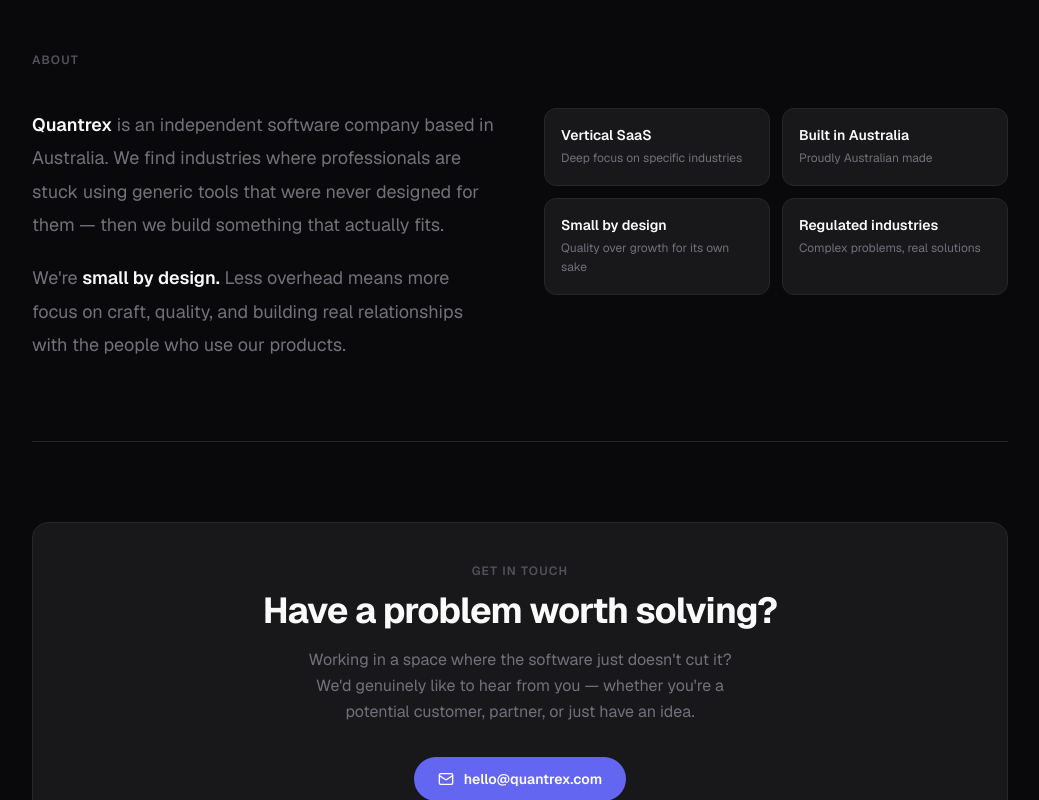
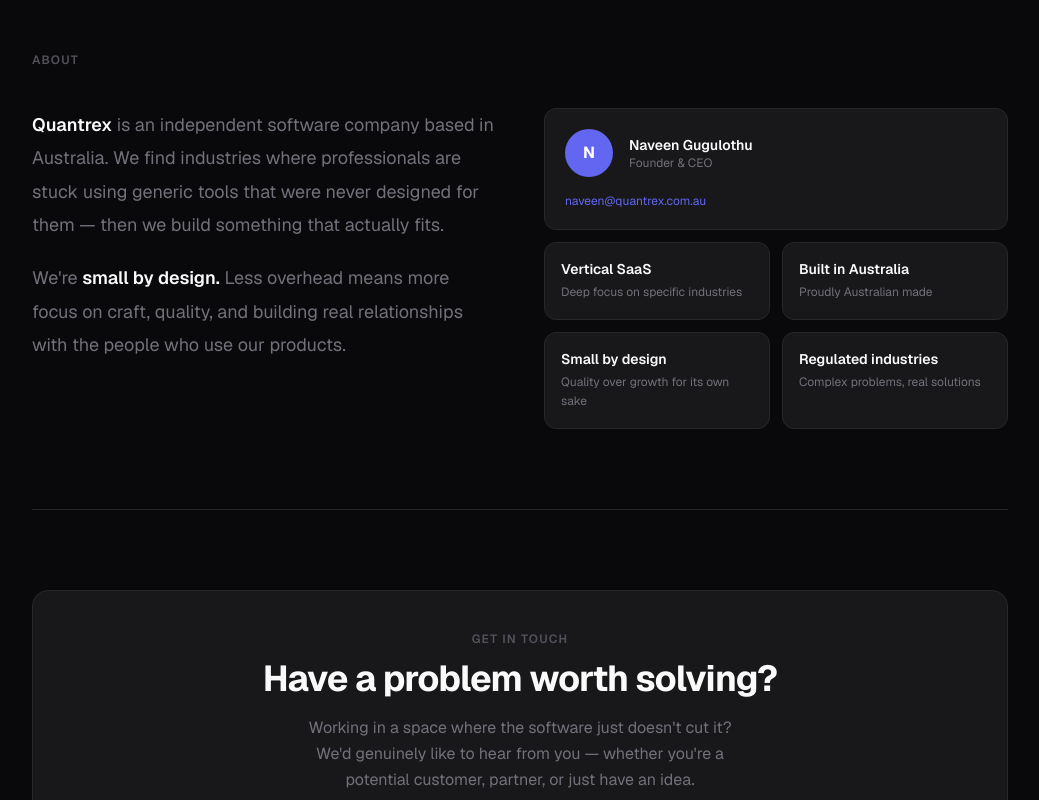
Before and after one commit to naveen-quantrex/quantrex-website, a Next.js app: page / in a window 1280 px wide. Shown: the part 1600-2400 px from the top of the page, without its empty margins (120-1159 px from the left). Built offline with nearby package versions, Linux system fonts and the light colour scheme.

Commit message:
feat: add founder info and update contact email
- Naveen Gugulothu, Founder & CEO card in About section
- Contact email updated to naveen@quantrex.com.au throughout

```diff
--- a/src/app/layout.tsx
+++ b/src/app/layout.tsx
@@ -16,7 +16,7 @@
   title: "Quantrex — Software for professionals",
   description:
     "Quantrex builds focused, purpose-built software for professionals working in complex, regulated industries.",
-  metadataBase: new URL("https://quantrex.com"),
+  metadataBase: new URL("https://quantrex.com.au"),
   openGraph: {
     title: "Quantrex — Software for professionals",
     description: "Software built for the niches that matter.",
--- a/src/app/page.tsx
+++ b/src/app/page.tsx
@@ -55,7 +55,7 @@
               About
             </Link>
             <a
-              href="mailto:hello@quantrex.com"
+              href="mailto:naveen@quantrex.com.au"
               className="rounded-full px-4 py-1.5 text-sm font-medium transition-colors"
               style={{
                 border: "1px solid var(--border)",
@@ -120,7 +120,7 @@
               <ArrowRight className="h-4 w-4" />
             </a>
             <a
-              href="mailto:hello@quantrex.com"
+              href="mailto:naveen@quantrex.com.au"
               className="text-sm transition-colors"
               style={{ color: "var(--muted)" }}
             >
@@ -258,7 +258,7 @@
                   </p>
 
                   <a
-                    href="mailto:hello@quantrex.com"
+                    href="mailto:naveen@quantrex.com.au"
                     className="inline-flex items-center gap-1.5 text-sm font-medium transition-colors hover:opacity-80"
                     style={{ color: "var(--muted)" }}
                   >
@@ -301,6 +301,39 @@
               </p>
             </div>
 
+            <div className="space-y-3">
+              {/* Founder card */}
+              <div
+                className="rounded-xl p-5"
+                style={{ background: "var(--surface)", border: "1px solid var(--border)" }}
+              >
+                <div className="flex items-center gap-4">
+                  <div
+                    className="flex h-12 w-12 shrink-0 items-center justify-center rounded-full text-base font-bold text-white"
+                    style={{ background: "var(--accent)" }}
+                  >
+                    N
+                  </div>
+                  <div>
+                    <p className="text-sm font-semibold" style={{ color: "var(--text)" }}>
+                      Naveen Gugulothu
+                    </p>
+                    <p className="text-xs" style={{ color: "var(--muted)" }}>
+                      Founder & CEO
+                    </p>
+                  </div>
+                </div>
+                <div className="mt-4 flex items-center gap-2">
+                  <a
+                    href="mailto:naveen@quantrex.com.au"
+                    className="text-xs transition-opacity hover:opacity-70"
+                    style={{ color: "var(--accent)" }}
+                  >
+                    naveen@quantrex.com.au
+                  </a>
+                </div>
+              </div>
+
               <div className="grid grid-cols-2 gap-3">
                 {[
                   { title: "Vertical SaaS", desc: "Deep focus on specific industries" },
@@ -321,6 +354,7 @@
                     </p>
                   </div>
                 ))}
+              </div>
             </div>
           </div>
         </section>
@@ -355,7 +389,7 @@
               customer, partner, or just have an idea.
             </p>
             <a
-              href="mailto:hello@quantrex.com"
+              href="mailto:naveen@quantrex.com.au"
               className="inline-flex items-center gap-2.5 rounded-full px-6 py-3 text-sm font-semibold text-white transition-opacity hover:opacity-85"
               style={{ background: "var(--accent)" }}
             >
@@ -363,7 +397,7 @@
                 <rect x="2" y="4" width="20" height="16" rx="2" />
                 <path d="m22 7-8.97 5.7a1.94 1.94 0 0 1-2.06 0L2 7" />
               </svg>
-              hello@quantrex.com
+              naveen@quantrex.com.au
             </a>
           </div>
         </section>
@@ -395,11 +429,11 @@
               VisaDocket
             </a>
             <a
-              href="mailto:hello@quantrex.com"
+              href="mailto:naveen@quantrex.com.au"
               className="text-sm transition-colors hover:opacity-80"
               style={{ color: "var(--muted-2)" }}
             >
-              Contact
+              naveen@quantrex.com.au
             </a>
           </div>
         </footer>
```
Lines whose indentation alone changed are shown as unchanged.
